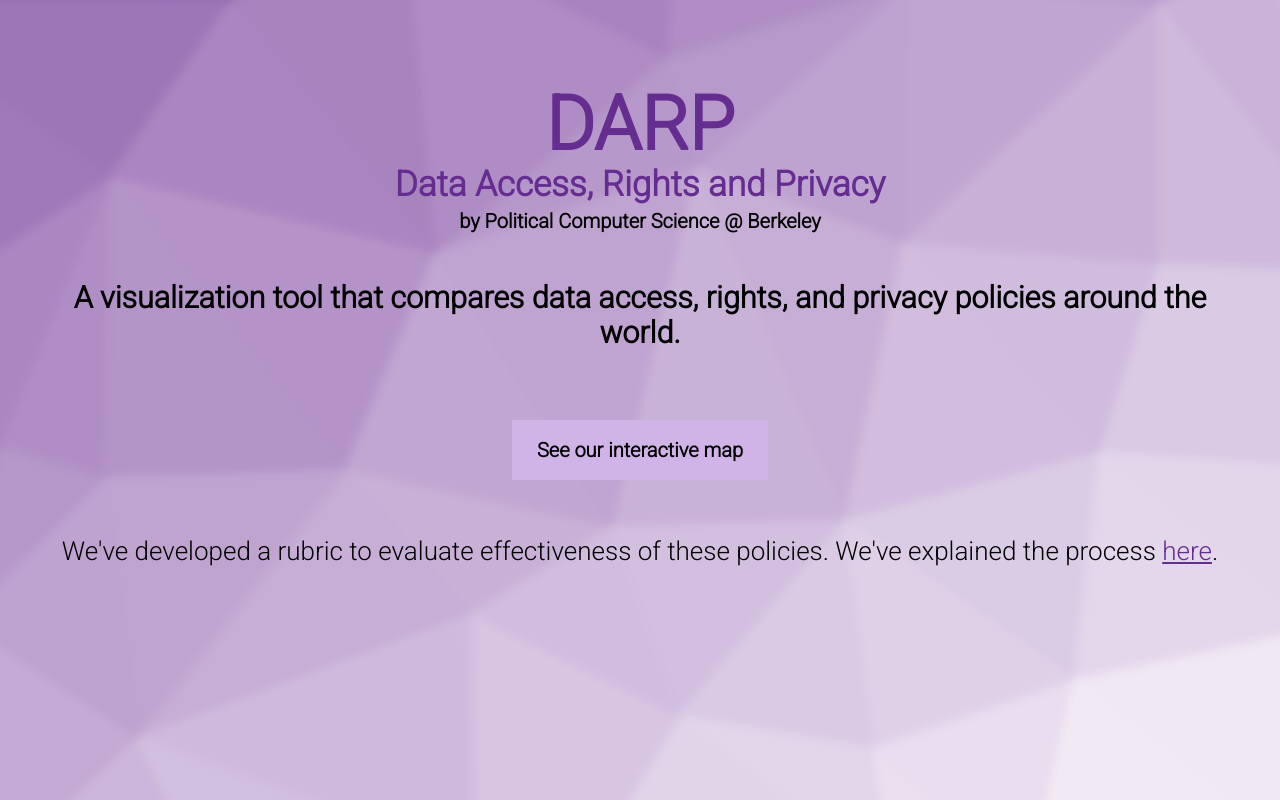
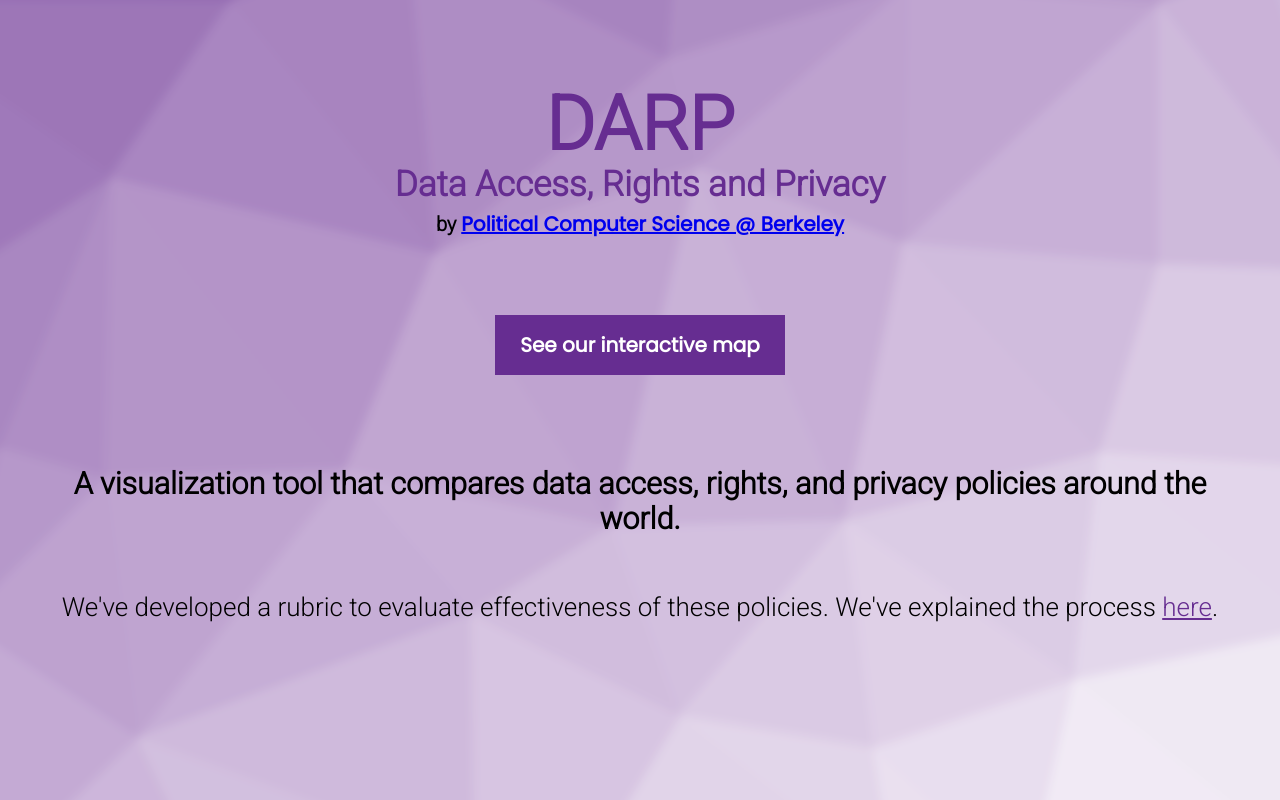
Before and after one commit to PoliticalComputerScience/darp, a React (Create React App) app: page / in a window 1280 px wide. Built offline with nearby package versions, Linux system fonts and the light colour scheme.

Commit message:
revert map button styling, change landing

```diff
--- a/src/App.css
+++ b/src/App.css
@@ -29,14 +29,14 @@ body {
 }
 
 #content {
-  position: fixedgit comm;
+  position: fixed;
   z-index: 1;
   left:0;
   right:0;
   margin-left: auto;
   margin-right: auto;
   position: absolute;
-  font-family: Roboto;
+  font-family: Roboto, sans-serif;
 }
 
 .App {
@@ -97,19 +97,20 @@ body {
   font-family: Roboto;
 }
 
-button {
-  margin-top: 10px;
+header button#button {
+  margin: 60px 0;
   line-height: 60px;
   font-weight: bold;
   padding: 0 25px;
-  background: #D1B4E7;
+  background: #662d91;
+  color: #fff;
   /*background: #AE82CF;*/
   border: none;
   font-size: 20px;
-  font-family: 'Roboto', sans-serif;
+  font-family: Poppins, sans-serif;
 }
 
-button:hover {
+header button#button:hover {
   /*background: #D1B4E7;*/
   background: #AE82CF;
 }
@@ -141,13 +142,12 @@ button:hover {
   margin-bottom: 3px;
   padding: 3px;
   background-color: inherit;
-  font-size: 15pt;
+  font-size: 12pt;
 }
 
 .region:hover {
-  /*border-bottom: 2px solid #662D91;*/
+  border-bottom: 2px solid #662D91;
   padding-bottom: 1px;
-  background-color: #D1B4E7;
 }
 
 .region:focus {
@@ -155,14 +155,14 @@ button:hover {
 }
 
 #regions {
-  margin-top: 40px;
+  margin-top: 60px;
   margin-right: 10px;
   width: 190px;
   float: left;
 }
 
 #reset {
-  /*margin-top: 10px;*/
+  margin-top: 10px;
 }
 
 /* Map-related? */
@@ -210,17 +210,22 @@ button:hover {
 
 #controls button {
   display: block;
-  /*width: 22px;*/
-  /*border: 1px solid #662d91;*/
+  width: 30px;
+  border: 1px solid #662d91;
   text-align: center;
 }
 
 #controls button#plus {
   border-radius: 3px 3px 0px 0px;
   font-size: 20px;
+  border-bottom: none;
 }
 
 #controls button#minus {
   border-radius: 0px 0px 3px 3px;
-  font-size: 35px;
+  font-size: 20px;
 }
+
+.pcs-link {
+  font-family: Poppins, sans-serif;
+}
--- a/src/Landing.js
+++ b/src/Landing.js
@@ -16,18 +16,16 @@ class Landing extends Component {
 							Data Access, Rights and Privacy
 						</h2>
 						<h2 id="pcs_title">
-            by Political Computer Science @ Berkeley
+							by <a class="pcs-link" href="https://pcs.berkeley.edu/">Political Computer Science @ Berkeley</a>
 						</h2>
-						<h3 id="subhead">
-							A visualization tool that compares data access, rights, and privacy policies around the world.
-						</h3>
-						<br/>
 						<Link to="/app">
 							<button id="button" to="/app">
 								See our interactive map
 							</button>
 						</Link>
-						<br/>
+						<h3 id="subhead">
+							A visualization tool that compares data access, rights, and privacy policies around the world.
+						</h3>
 						<p id="rubric_des">
 							We've developed a rubric to evaluate effectiveness of these policies.
 							We've explained the process <Link className="App-link" to="/details">here</Link>.
--- a/src/Map.js
+++ b/src/Map.js
@@ -109,7 +109,7 @@ class Map extends Component {
 						{ "+" }
 					</button>
 					<button onClick={this.handleZoomOut} id="minus">
-						{ "-" }
+						{ "–" }
 					</button>
 				</div>
 				<div id="map">
@@ -134,7 +134,7 @@ class Map extends Component {
 								}}
 								>
 								<ZoomableGroup center={[x,y]} zoom={zoom}>
-									<Geographies geography="/static/world-50m.json">
+									<Geographies geography="static/world-50m.json">
 										{(geographies, projection) =>
 											geographies.map((geography, i) => geography.id !== "010" && (
 												<Geography
```
Lines whose indentation alone changed are shown as unchanged.
